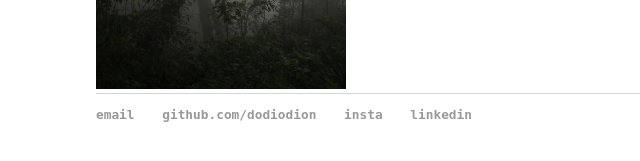
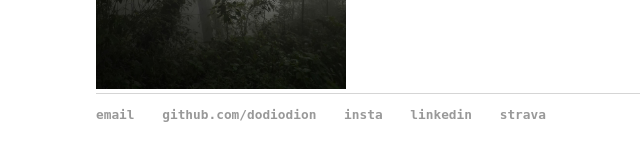
Before and after one commit to dodiodion/dodiodion.github.io, a Jekyll site: the page built from index.html, in a window 1280 px wide. Shown: the part 454-615 px from the top of the page, without its empty margins (96-736 px from the left). Built offline with Jekyll 4.4.1, drawn with Linux system fonts in a browser that asks for light colours.

Commit message:
add strava

```diff
--- a/_layouts/default.html
+++ b/_layouts/default.html
@@ -26,6 +26,7 @@
 	        		<li><a href="https://github.com/dodiodion">github.com/dodiodion</a></li>
               <li><a href="https://www.instagram.com/dodiodion/">insta</a></li>
               <li><a href="https://www.linkedin.com/in/dominique-dion-66056a14a/">linkedin</a></li>
+              <li><a href="https://www.strava.com/athletes/52258586/">strava</a></li>
 				</ul>
 			</footer>
 		</body>
```
